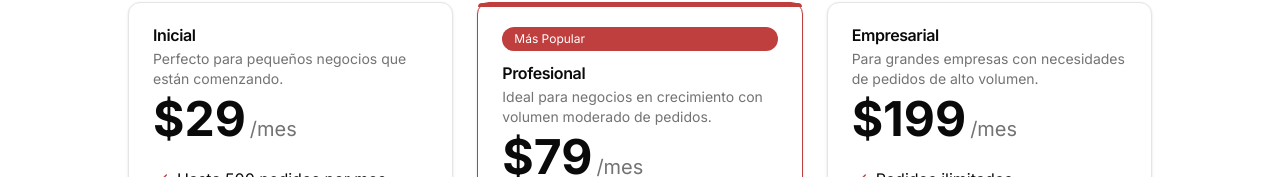
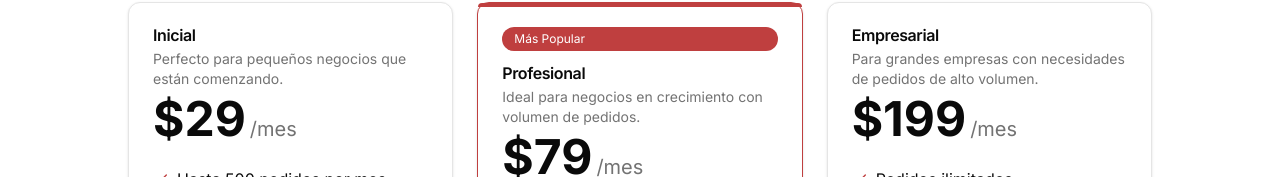
Before and after one commit to GianCaschetto/faster-order-app, a Next.js app: page /pricing in a window 1280 px wide. Shown: the part 360-537 px from the top of the page. Built offline with nearby package versions, Linux system fonts and the light colour scheme.

Commit message:
Segundo Cambio

```diff
--- a/app/pricing/page.tsx
+++ b/app/pricing/page.tsx
@@ -87,8 +87,7 @@ export default function PricingPage() {
                     </div>
                     <CardTitle>Profesional</CardTitle>
                     <CardDescription>
-                      Ideal para negocios en crecimiento con volumen moderado de
-                      pedidos.
+                      Ideal para negocios en crecimiento con volumen de pedidos.
                     </CardDescription>
                     <div className="mt-4 flex items-baseline text-5xl font-bold">
                       $79
@@ -363,7 +362,7 @@ export default function PricingPage() {
           </div>
         </section>
 
-<CallToAction />
+        <CallToAction />
       </main>
       <SiteFooter />
     </div>
```
